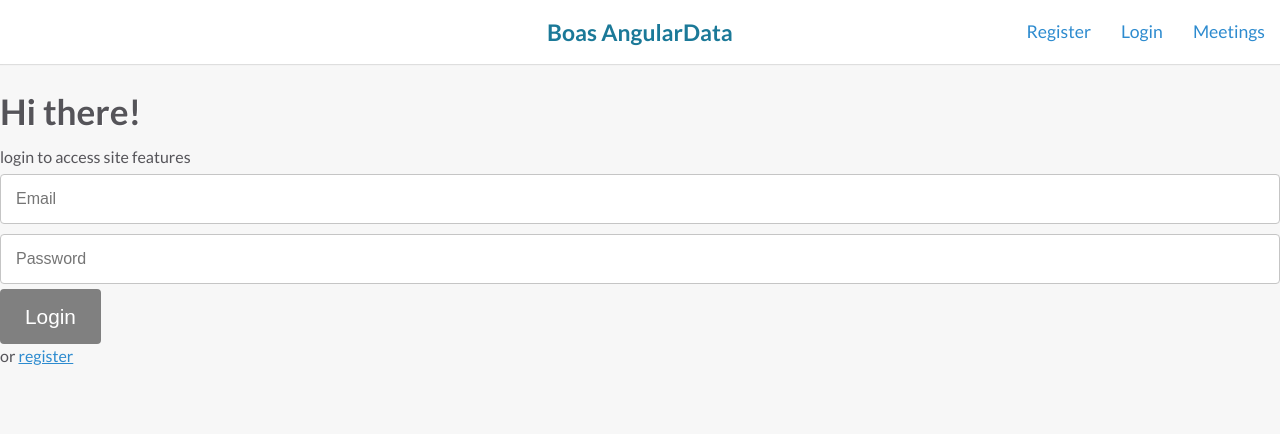
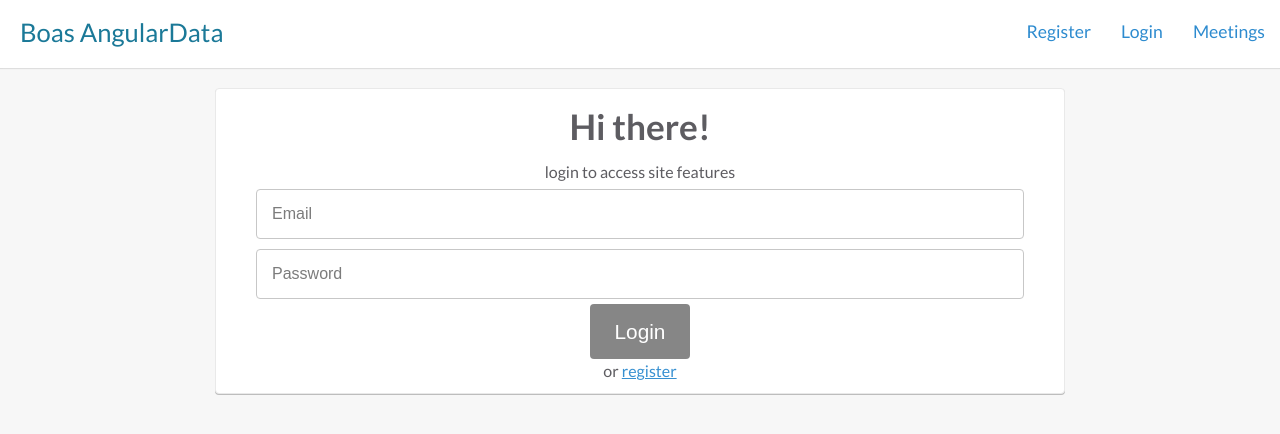
Before and after one commit to Boasbabs/myAngularDataApp, a website: page builds/development/index.html in a window 1280 px wide. Drawn offline with Linux system fonts and the light colour scheme.

Commit message:
Style adjustment: add css classes

```diff
--- a/builds/development/css/style.css
+++ b/builds/development/css/style.css
@@ -448,15 +448,16 @@ nav {
 
 .branding {
   float: left;
-  margin: 10px 20px;
+  margin: 20px;
 }
 
 .branding a {
-  font-size: 1.3em;
+  width: 80%;
+  font-size: 1.6em;
+  text-align: left;
   color: #1B7998;
   text-decoration: none;
-  text-align: center;
-  font-weight: bold;
+  text-align: left;
 }
 
 .branding a:hover {
--- a/builds/development/views/login.html
+++ b/builds/development/views/login.html
@@ -1,4 +1,4 @@
-<section class="login">
+<section class="card login">
   <form name="myform" novalidate>
     <h1>Hi there!</h1>
     <p>login to access site features </p>
--- a/builds/development/views/nav.html
+++ b/builds/development/views/nav.html
@@ -1,8 +1,8 @@
-<div class="table">
-  <ul>
-    <li class="branding"><a ng-href="#/">Boas AngularData</a></li>
-    <li><a ng-href="#/meetings">Meetings</a></li>
-    <li><a ng-href="#/login">Login</a></li>
-    <li><a ng-href="#/register">Register</a></li>
-  </ul>
+<div class="branding">
+  <a ng-href="#/">Boas AngularData</a>
 </div>
+<ul>
+  <li><a ng-href="#/meetings">Meetings</a></li>
+  <li><a ng-href="#/login">Login</a></li>
+  <li><a ng-href="#/register">Register</a></li>
+</ul>
```
